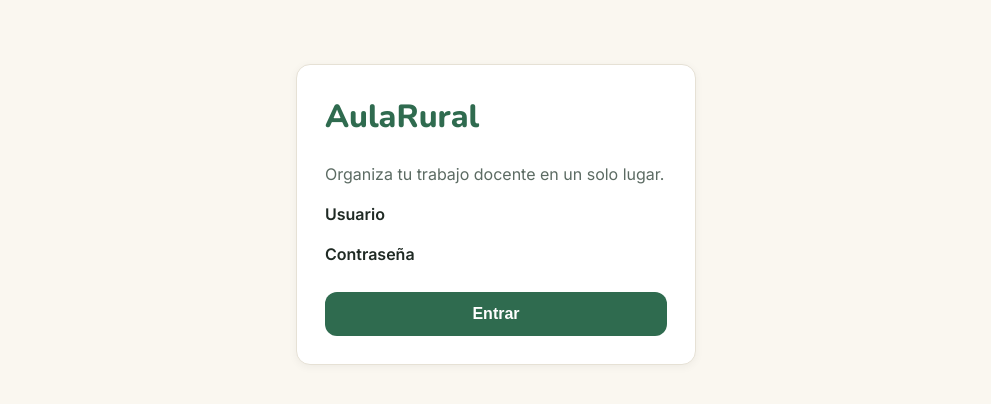
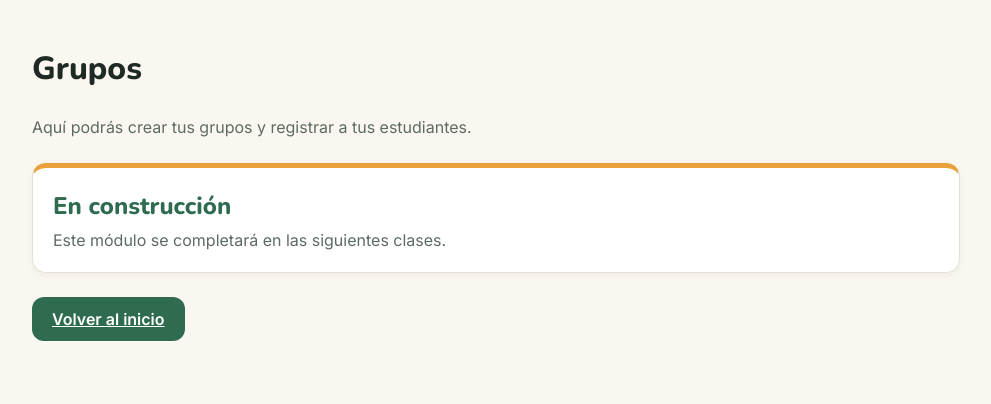
Before and after one commit to Katy1762/AulaRural, a Django app: page /grupos/ in a window 1280 px wide. Shown: the part 68-472 px from the top of the page, without its empty margins (144-1135 px from the left). Run offline with Django 5.2, Linux system fonts and the light colour scheme; the visitor is signed in with stand-in values (Sample User, id 1).

Commit message:
Corregir plantilla proximamente.html de los módulos

```diff
--- a/templates/proximamente.html
+++ b/templates/proximamente.html
@@ -1,23 +1,15 @@
-{# Pantalla de inicio de sesión. Django la busca en registration/login.html #}
+{# Plantilla provisional que usan los módulos que aún están en construcción #}
 {% extends 'base.html' %}
-{% block titulo %}Iniciar sesión · AulaRural{% endblock %}
+{# titulo y descripcion llegan desde la vista de cada módulo #}
+{% block titulo %}{{ titulo }} · AulaRural{% endblock %}
 {% block contenido %}
-<div class="login">
-  <h1>AulaRural</h1>
-  <p class="texto-suave">Organiza tu trabajo docente en un solo lugar.</p>
+<h1>{{ titulo }}</h1>
+<p class="texto-suave">{{ descripcion }}</p>
 
-  <form method="post" class="formulario">
-    {# Token de seguridad obligatorio en los formularios POST #}
-    {% csrf_token %}
-    {# Si el usuario o la contraseña fallan, Django llena form.errors #}
-    {% if form.errors %}
-      <div class="mensaje mensaje-error">Usuario o contraseña incorrectos.</div>
-    {% endif %}
-    <label for="id_username">Usuario</label>
-    {{ form.username }}
-    <label for="id_password">Contraseña</label>
-    {{ form.password }}
-    <button class="boton" type="submit">Entrar</button>
-  </form>
+<div class="tarjeta" style="margin: 24px 0;">
+  <h2>En construcción</h2>
+  <p>Este módulo se completará en las siguientes clases.</p>
 </div>
+
+<a class="boton" href="{% url 'panel' %}">Volver al inicio</a>
 {% endblock %}
```
Also changed, not shown: templates/registration/login.html (+5 -2 lines).
